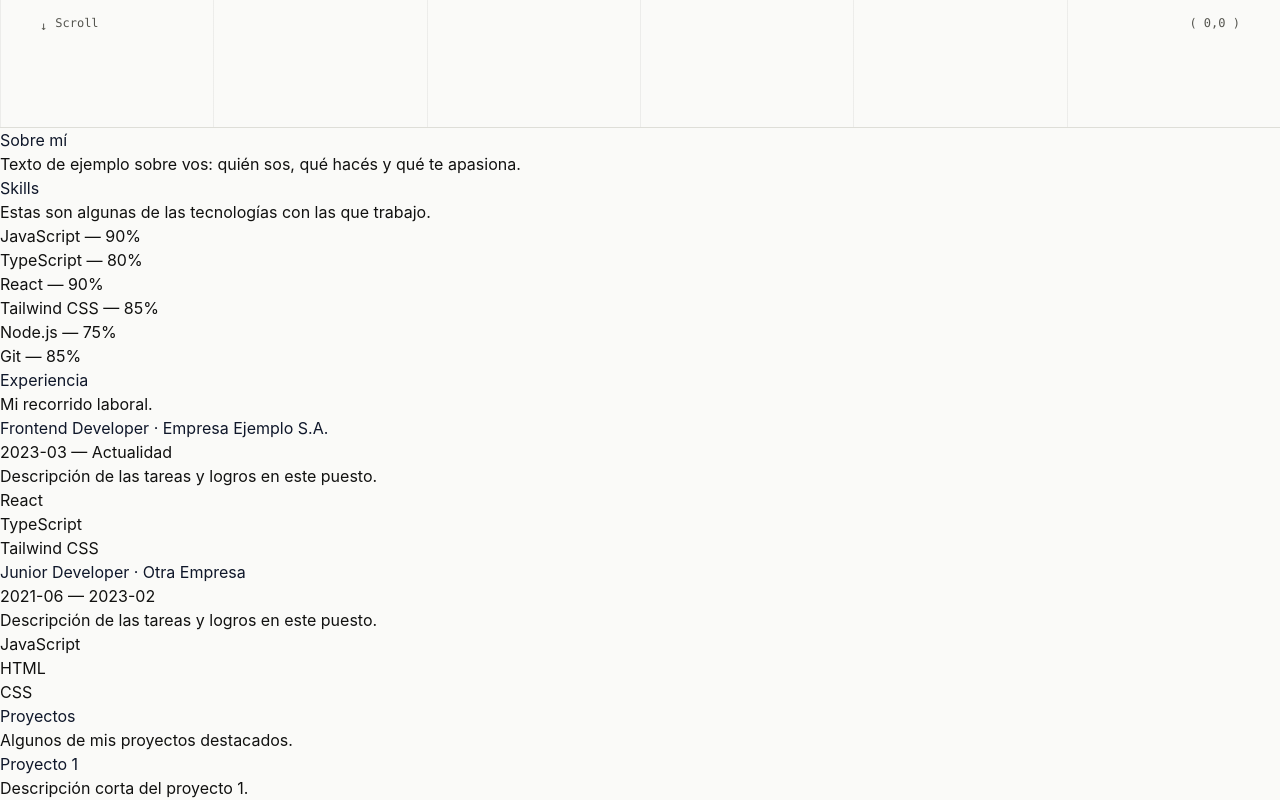
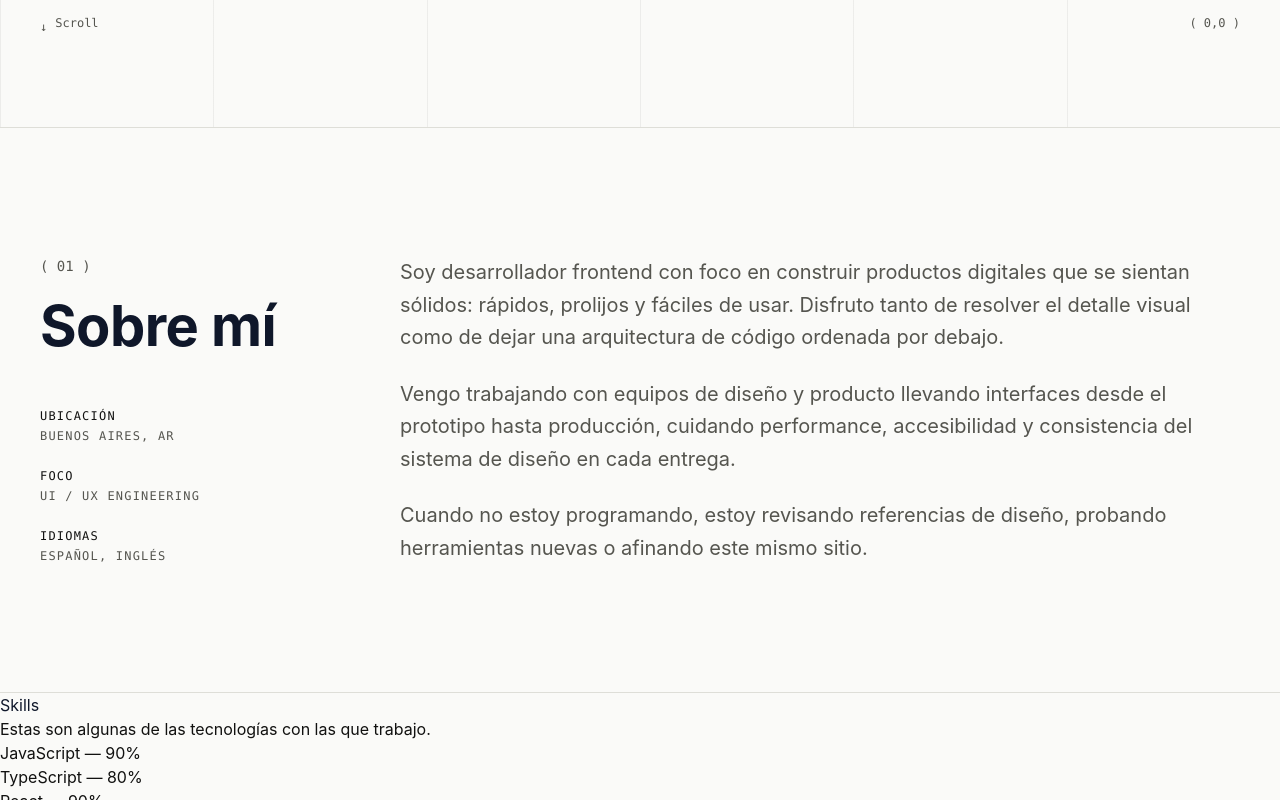
Before and after one commit to jissust/portfolio-landing, a React (Vite) app: page / in a window 1280 px wide. Shown: the part 820-1620 px from the top of the page. Built offline with nearby package versions, Linux system fonts and the light colour scheme.

Commit message:
feat: add about section

```diff
--- a/src/components/sections/About.jsx
+++ b/src/components/sections/About.jsx
@@ -4,10 +4,47 @@ export default function About() {
   const { t } = useTranslation();
 
   return (
-    <section id="sobre-mi" aria-label={t("about.title")}>
-      {/* Sobre mí */}
-      <h2>{t("about.title")}</h2>
-      <p>{t("about.description")}</p>
+    <section id="about" class="border-b border-line px-6 py-24 md:px-10 md:py-32"aria-label={t("about.title")}>
+      <div class="mx-auto grid max-w-7xl gap-12 md:grid-cols-[280px_1fr] md:gap-20">
+        <div>
+          <p class="font-mono text-sm text-ink-soft">( 01 )</p>
+          <h2 class="text-display mt-2 font-display font-bold">Sobre mí</h2>
+
+          <dl class="mt-10 space-y-6 font-mono text-xs uppercase tracking-widest text-ink-soft">
+            <div>
+              <dt class="text-ink">Ubicación</dt>
+              <dd class="mt-1">Buenos Aires, AR</dd>
+            </div>
+            <div>
+              <dt class="text-ink">Foco</dt>
+              <dd class="mt-1">UI / UX Engineering</dd>
+            </div>
+            <div>
+              <dt class="text-ink">Idiomas</dt>
+              <dd class="mt-1">Español, Inglés</dd>
+            </div>
+          </dl>
+        </div>
+
+        <div class="space-y-6 text-lg leading-relaxed text-ink-soft md:text-xl">
+          <p>
+            Soy desarrollador frontend con foco en construir productos digitales
+            que se sientan sólidos: rápidos, prolijos y fáciles de usar.
+            Disfruto tanto de resolver el detalle visual como de dejar una
+            arquitectura de código ordenada por debajo.
+          </p>
+          <p>
+            Vengo trabajando con equipos de diseño y producto llevando
+            interfaces desde el prototipo hasta producción, cuidando
+            performance, accesibilidad y consistencia del sistema de diseño en
+            cada entrega.
+          </p>
+          <p>
+            Cuando no estoy programando, estoy revisando referencias de diseño,
+            probando herramientas nuevas o afinando este mismo sitio.
+          </p>
+        </div>
+      </div>
     </section>
   );
 }
```
